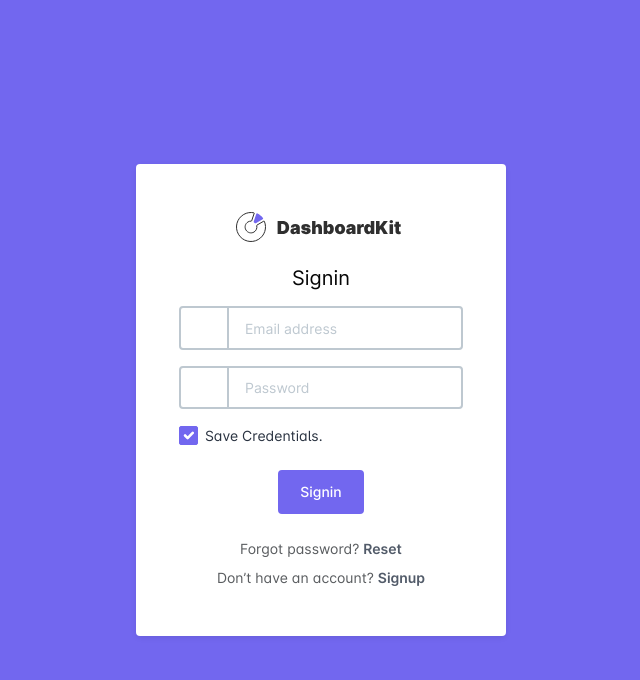
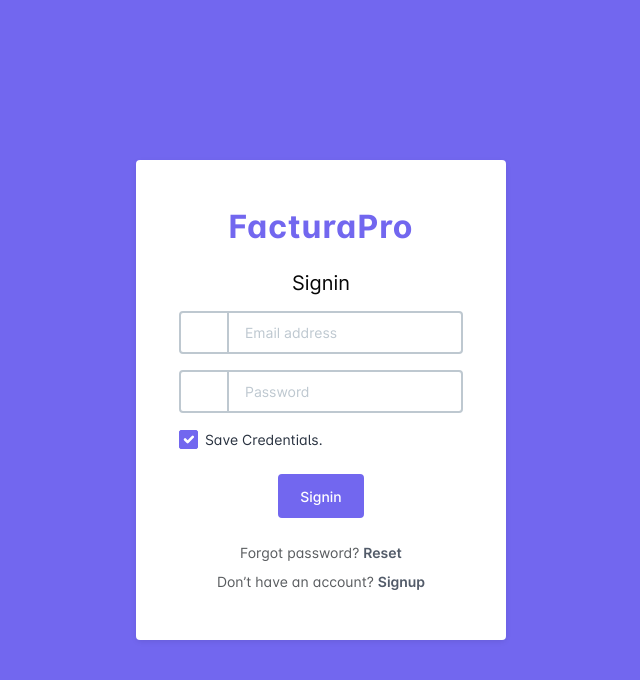
Before and after one commit to ChihebDabebi/FacturaProFront, a React (Vite) app: page /login in a window 1280 px wide. Shown: the top 680 px of the page, without its empty margins (319-959 px from the left). Built offline with nearby package versions, Linux system fonts and the light colour scheme; some icons are missing.

Commit message:
changed login layout

```diff
--- a/src/views/auth/login.jsx
+++ b/src/views/auth/login.jsx
@@ -12,9 +12,9 @@ export default function SignIn1() {
   const [email, setEmail] = useState('');
   const [password, setPassword] = useState('');
   const navigate = useNavigate();
-  const { user,login } = useAuth();
+  const { user, login } = useAuth();
 
-    const handleLogin = async () => {
+  const handleLogin = async () => {
     try {
       await login(email, password);
       navigate('/');
@@ -33,7 +33,10 @@ export default function SignIn1() {
           <Row className="align-items-center text-center">
             <Col>
               <Card.Body className="card-body">
-                <img src={logoDark} alt="" className="img-fluid mb-4" />
+                <h1 className="mb-4 fw-bold text-primary" style={{ fontSize: '2rem', letterSpacing: '1px' }}>
+                  FacturaPro
+                </h1>
+
                 <h4 className="mb-3 f-w-400">Signin</h4>
                 <InputGroup className="mb-3">
                   <InputGroup.Text>
```
